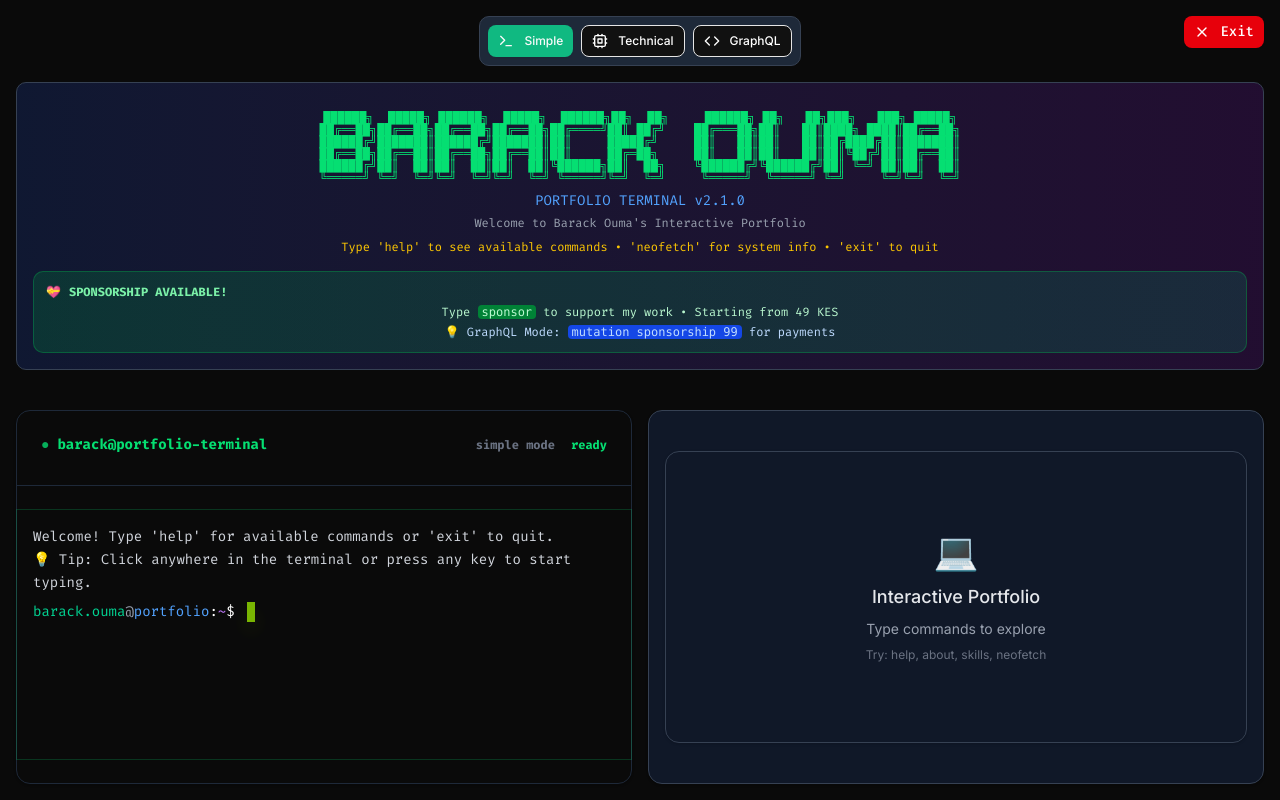
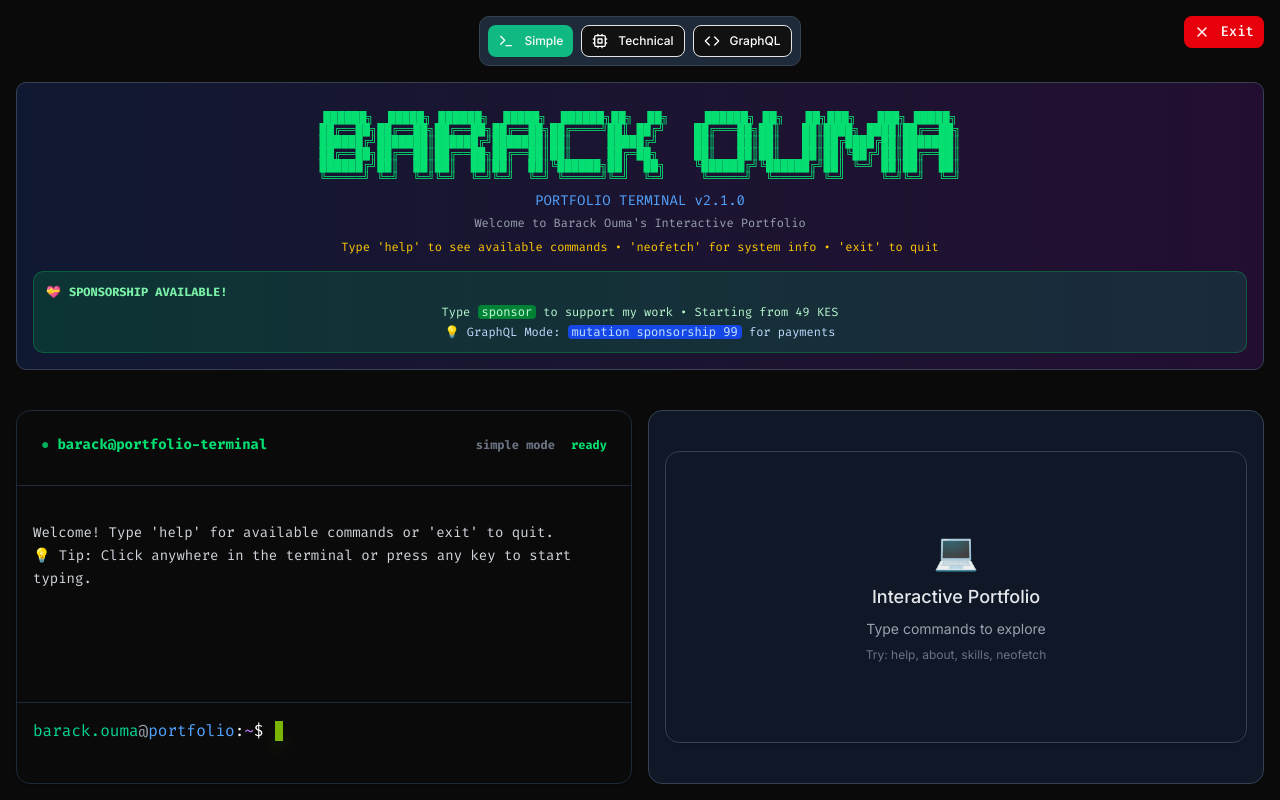
Before and after one commit to IsoDevMate/better-portfolio, a React (Vite) app: page / in a window 1280 px wide. Both pictures are taken after a click on the button "Terminal Mode". Built offline with nearby package versions, Linux system fonts and the light colour scheme.

Commit message:
fixed terminal input and output area

```diff
--- a/src/pages/terminal.jsx
+++ b/src/pages/terminal.jsx
@@ -2670,7 +2670,9 @@ export default function EnhancedTerminal({ portfolioData = samplePortfolioData,
                 )}
               </CardTitle>
             </CardHeader>
-            <CardContent className={`p-4 flex-1 overflow-y-auto font-mono text-sm transition-colors duration-200 relative ${
+            {/* Scrollable output area */}
+            <div className="flex-1 overflow-y-auto">
+              <CardContent className={`p-4 font-mono text-sm relative min-h-0 transition-colors duration-200 ${
                 isInputFocused ? 'bg-[#0a0a0a]' : 'bg-[#0a0a0a]'
               } ${isInputFocused ? 'ring-1 ring-green-400/20' : ''}`}>
                 {/* Invisible input field covering the entire terminal area */}
@@ -2706,7 +2708,9 @@ export default function EnhancedTerminal({ portfolioData = samplePortfolioData,
                   autoCapitalize="off"
                   style={{ caretColor: 'transparent' }}
                 />
-              <div className="pb-20">
+
+                {/* Terminal output content */}
+                <div className="pb-16"> {/* Reduced padding to make room for input */}
                   {history.map((item, index) => (
                     <div key={index} className="mb-2">
                       {item.type === 'input' ? (
@@ -2727,6 +2731,13 @@ export default function EnhancedTerminal({ portfolioData = samplePortfolioData,
                       <span className="font-mono text-sm">Processing...</span>
                     </div>
                   )}
+                </div>
+                <div ref={terminalEndRef} />
+              </CardContent>
+            </div>
+
+            {/* Fixed input area at the bottom */}
+            <div className="border-t border-gray-800 p-4 bg-[#0a0a0a] flex-shrink-0">
               <div className="flex items-center gap-2">
                 <UserPrompt mode={mode} />
                 <div className="flex-1 flex items-center">
@@ -2735,8 +2746,6 @@ export default function EnhancedTerminal({ portfolioData = samplePortfolioData,
                 </div>
               </div>
             </div>
-              <div ref={terminalEndRef} />
-            </CardContent>
           </Card>
         </div>
 
```
Lines whose indentation alone changed are shown as unchanged.
